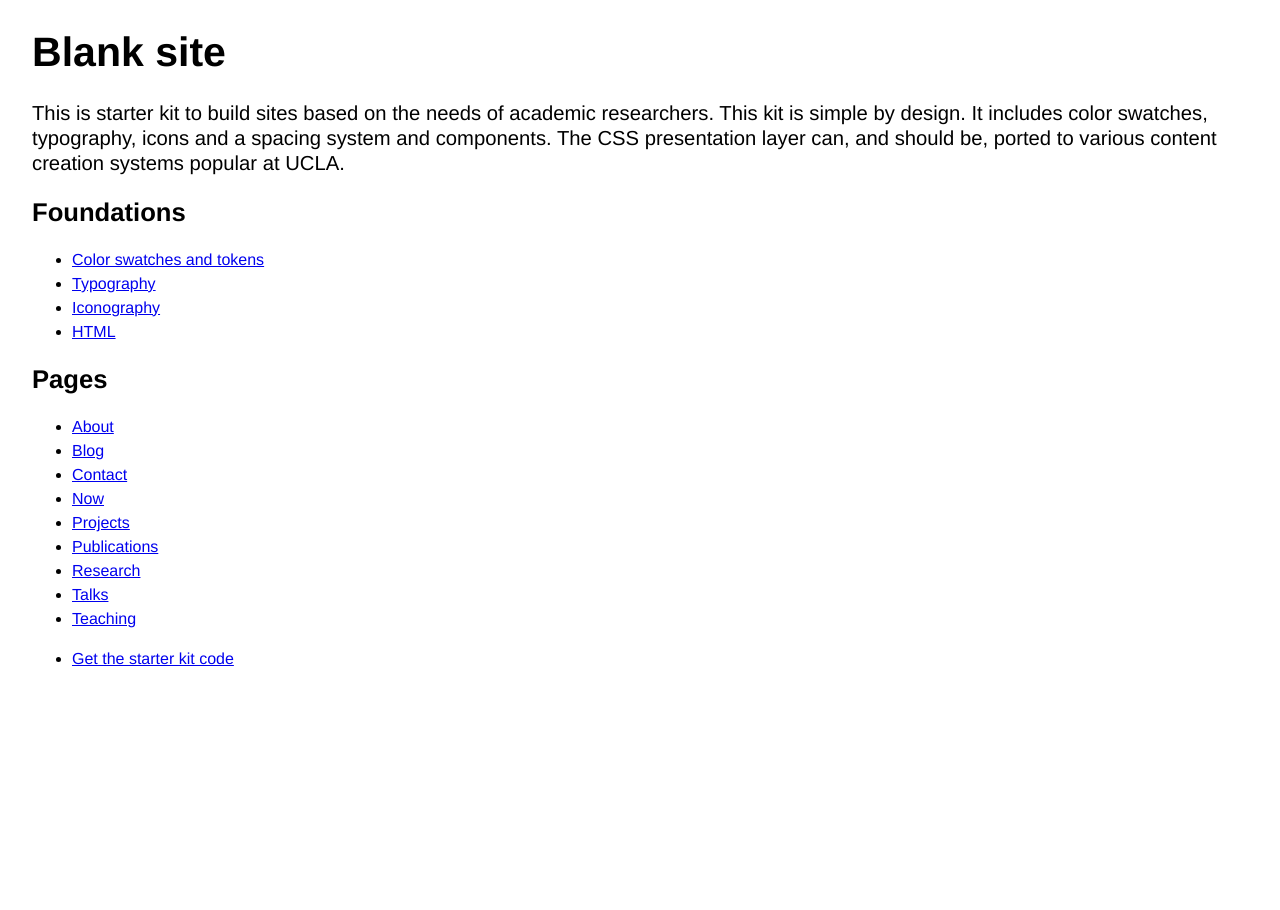
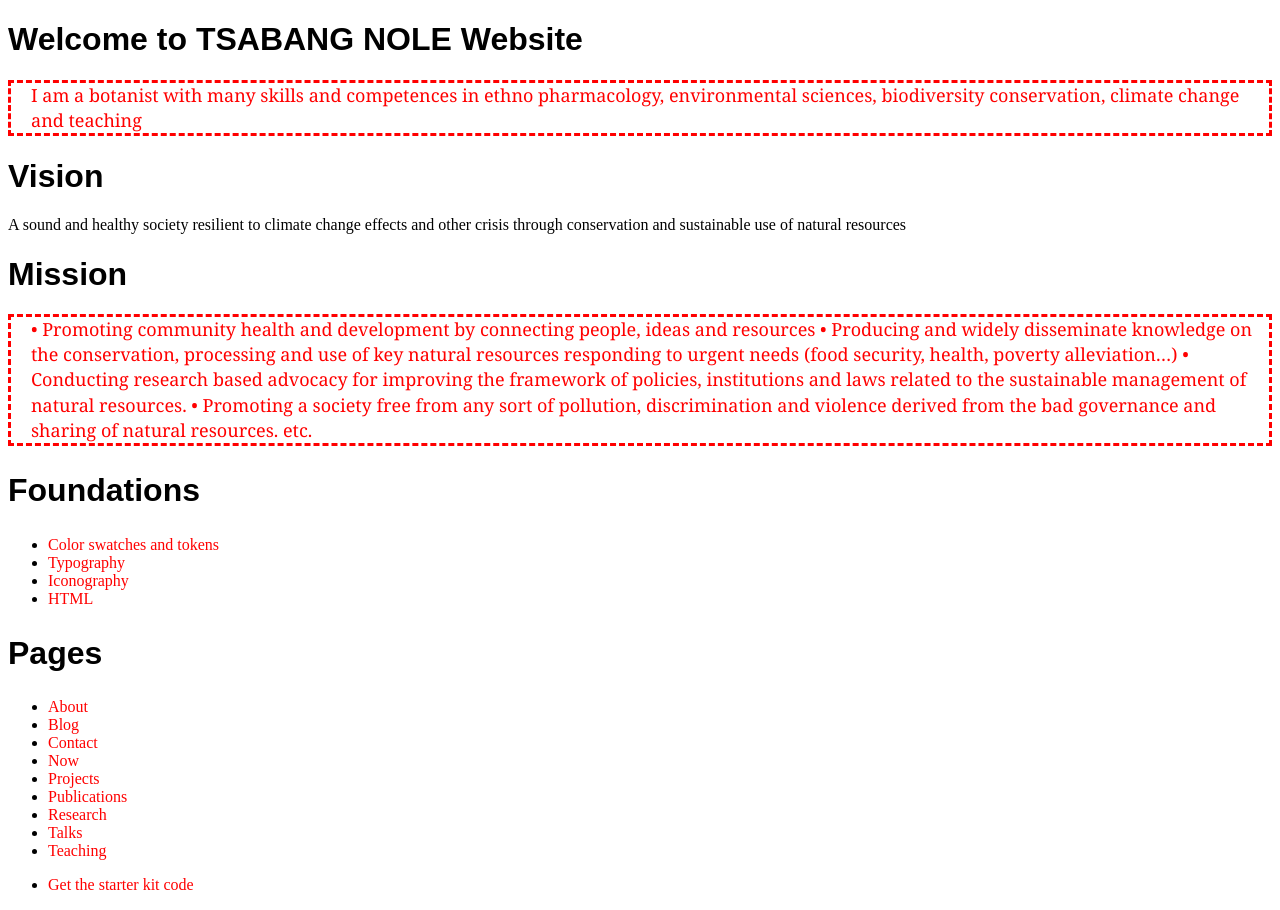
Before and after one commit to Noletsabang/Noletsabang.github.io, a website: page index.html in a window 1280 px wide. Before the commit the page ends 864 px from the top, so only its background shows below. Drawn offline with Linux system fonts and the light colour scheme.

Commit message:
Update index.html

```diff
--- a/index.html
+++ b/index.html
@@ -5,18 +5,72 @@
   <head>
     <meta charset="utf-8">
     <meta name="viewport" content="width=device-width, initial-scale=1.0" />
-    <link rel="stylesheet" href="css/styles.css">
-    <title>Blank site</title>
+
+    <title>Tsabang Nole </title>
+    <style>
+    h1{
+      font-family:arial;
+      font-size: 32px;
+    }
+      h2{
+        font-family:arial;
+        font-size: 32px;
+
+      }
+
+       h3{
+         font-family: arial;
+         font-size: 24px;
+
+       }
+
+      P{
+        font-family: arial;
+        font-size: 18px;
+        line-height: 1.4;
+      }
+      .intro {
+        font-family: Georgia;
+        color: red;
+        border-color:color-adjust;
+        border-color:width;
+        border-size: 5px;
+        border-style: dashed;
+        padding-left: 20px;
+        padding-right; 20px
+      }
+      a{color: red;
+      text-decoration: none;
+      }
+      a:hover
+
+
+
+
+    </style>
   </head>
-
   <body>
     <header>
-      <h1>Blank site</h1>
-      <p class="standfirst">This is starter kit to build sites based on the needs of academic researchers. This kit is simple by design. It includes color swatches, typography, icons and a spacing system and components. The CSS presentation layer can, and should be, ported to various content creation systems popular at UCLA.</p>
-
+      <h1>Welcome to TSABANG NOLE Website</h1>
+      <p class="intro"> I am a botanist with many skills
+       and competences in ethno pharmacology, environmental sciences,
+        biodiversity conservation, climate change and teaching </p>
+      <h1>Vision</h1>
+      <div class
+      <p class='intro'>  A sound and healthy society resilient to climate
+      change effects and other crisis through conservation and sustainable
+      use of natural resources </p>
+      <h1>Mission</h1>
+    <p class='intro'>
+      •	Promoting community health and development by connecting people, ideas and resources
+      •	Producing and  widely disseminate knowledge on the conservation, processing and use of key natural resources responding to urgent needs (food security, health, poverty alleviation…)
+      •	Conducting research based advocacy for improving the framework of policies, institutions and laws related to the sustainable management of natural resources.
+      •	Promoting a society free from any sort of pollution, discrimination and violence derived from the bad governance and sharing of natural resources.
+      etc.
+    </header>
     </header>
     <main>
-        <h2>Foundations</h2>
+        <h2 >Foundations</h2>
         <ul>
             <li><a href="color/index.html">Color swatches and tokens</a></li>
             <li><a href="typography/index.html">Typography</a></li>
```
